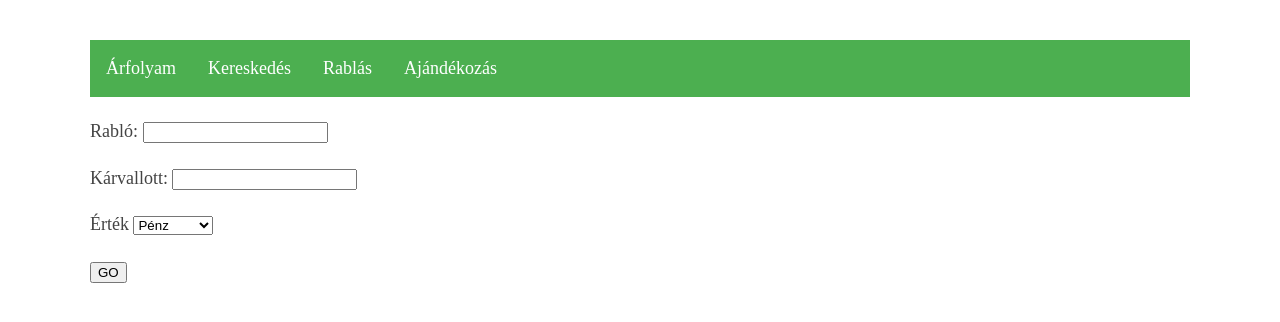
After one commit to dyj216/merchant_game, a Django app: page /merchant_game/cities/1/robbing/ in a window 1280 px wide. The commit adds this page. Shown: the top 322 px of the page. Run offline with Django 3.2, Linux system fonts and the light colour scheme.

Commit message:
add robbing functionality and top menu

```diff
--- /dev/null
+++ b/merchant_game/templates/merchant_game/robbing.html
@@ -0,0 +1,76 @@
+<!DOCTYPE html>
+<html lang="en">
+<head>
+    <meta charset="UTF-8">
+    <meta name="viewport" content="width=device-width, initial-scale=1.0">
+    <title>Rablás</title>
+    <style>
+        body {
+            margin: 40px auto;
+            max-width: 1100px;
+            line-height: 1.6;
+            font-size: 18px;
+            color: #444;
+            padding: 0 10px;
+        }
+
+        form {
+            margin: 20px 0 20px 0;
+        }
+
+        ul.topnav {
+          list-style-type: none;
+          margin: 0;
+          padding: 0;
+          overflow: hidden;
+          background-color: #4CAF50;
+        }
+
+        ul.topnav li {float: left;}
+
+        ul.topnav li a {
+          display: block;
+          color: white;
+          text-align: center;
+          padding: 14px 16px;
+          text-decoration: none;
+        }
+
+        ul.topnav li a:hover:not(.active) {background-color: #111;}
+
+        @media screen and (max-width: 600px) {
+          ul.topnav li {float: none;}
+        }
+    </style>
+</head>
+<body>
+    <ul class="topnav">
+      <li><a href="{% url 'merchant_game:city-stock' city %}">Árfolyam</a></li>
+      <li><a href="{% url 'merchant_game:city-trading' city %}">Kereskedés</a></li>
+      <li><a href="{% url 'merchant_game:city-robbing' city %}">Rablás</a></li>
+      <li><a href="#contact">Ajándékozás</a></li>
+    </ul>
+    <form action="{% url 'merchant_game:city-rob' city %}" method="POST">
+        {% csrf_token %}
+        <p>
+            <label for="robber">Rabló:</label>
+            <input type="text" id="robber" name="robber"/>
+        </p>
+        <p>
+            <label for="robbed">Kárvallott:</label>
+            <input type="text" id="robbed" name="robbed"/>
+        </p>
+        <p>
+            <label for="valuables">Érték</label>
+            <select name="valuables" id="valuables">
+                <option value="money">Pénz</option>
+                <option value="products">Termékek</option>
+            </select>
+        </p>
+        <p>
+            <input type="hidden" name="city" id="city" value="{{ city }}"/>
+            <input type="submit" value="GO"/>
+        </p>
+    </form>
+</body>
+</html>
--- a/merchant_game/urls.py
+++ b/merchant_game/urls.py
@@ -8,6 +8,8 @@ urlpatterns = [
     path('', views.index, name='index'),
     path('cities/', views.CitiesView.as_view(), name='cities'),
     path('cities/<str:city>/', views.city_stock_detail, name='city-stock'),
+    path('cities/<str:city>/robbing/', views.robbing, name='city-robbing'),
+    path('cities/<str:city>/rob', views.rob, name='city-rob'),
     path('players/', views.PlayersView.as_view(), name='players'),
     path('players/<str:pk>/', views.PlayerView.as_view(), name='player'),
     path('player-search/', views.PlayerSearchRedirectView.as_view(), name='player-search'),
--- a/merchant_game/views.py
+++ b/merchant_game/views.py
@@ -15,6 +15,36 @@ def index(request):
 def city_stock_detail(request, city):
     stock_prices = CityStock.objects.filter(city=city, round=1)[0]
     return render(request, 'merchant_game/city_stock_detail.html', context={'city_stock': stock_prices})
+
+
+def robbing(request, city):
+    return render(request, 'merchant_game/robbing.html', context={'city': city})
+
+
+def rob(request, city):
+    # robber = Player.objects.filter(name=request.POST['robber'])[0]
+    robber = get_object_or_404(Player, code=request.POST['robber'].upper())
+    robbed = get_object_or_404(Player, code=request.POST['robbed'].upper())
+    taken_valuables = request.POST['valuables']
+    if taken_valuables == 'money':
+        robber.money += robbed.money
+        robbed.money = 0
+    else:
+        robber.item_1_amount += robbed.item_1_amount
+        robber.item_2_amount += robbed.item_2_amount
+        robber.item_3_amount += robbed.item_3_amount
+        robber.item_4_amount += robbed.item_4_amount
+        robber.item_5_amount += robbed.item_5_amount
+        robber.item_6_amount += robbed.item_6_amount
+        robbed.item_1_amount = 0
+        robbed.item_2_amount = 0
+        robbed.item_3_amount = 0
+        robbed.item_4_amount = 0
+        robbed.item_5_amount = 0
+        robbed.item_6_amount = 0
+    robber.save()
+    robbed.save()
+    return HttpResponseRedirect(reverse('merchant_game:city-stock', args=(city, )))
 
 
 class CitiesView(LoginRequiredMixin, generic.ListView):
```
Also changed, not shown: merchant_game/templates/merchant_game/city_stock_detail.html (+36 -1 lines).
